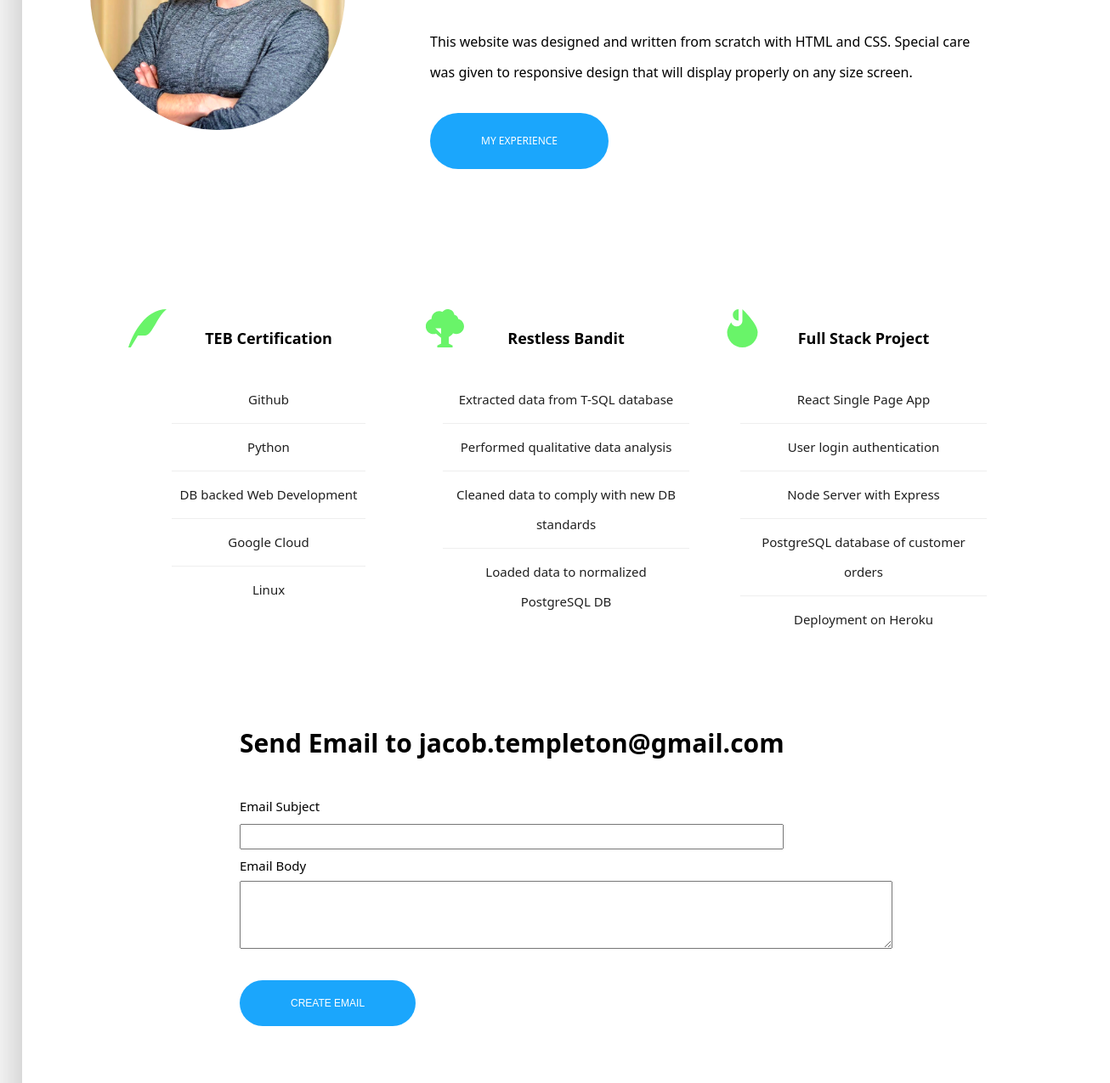
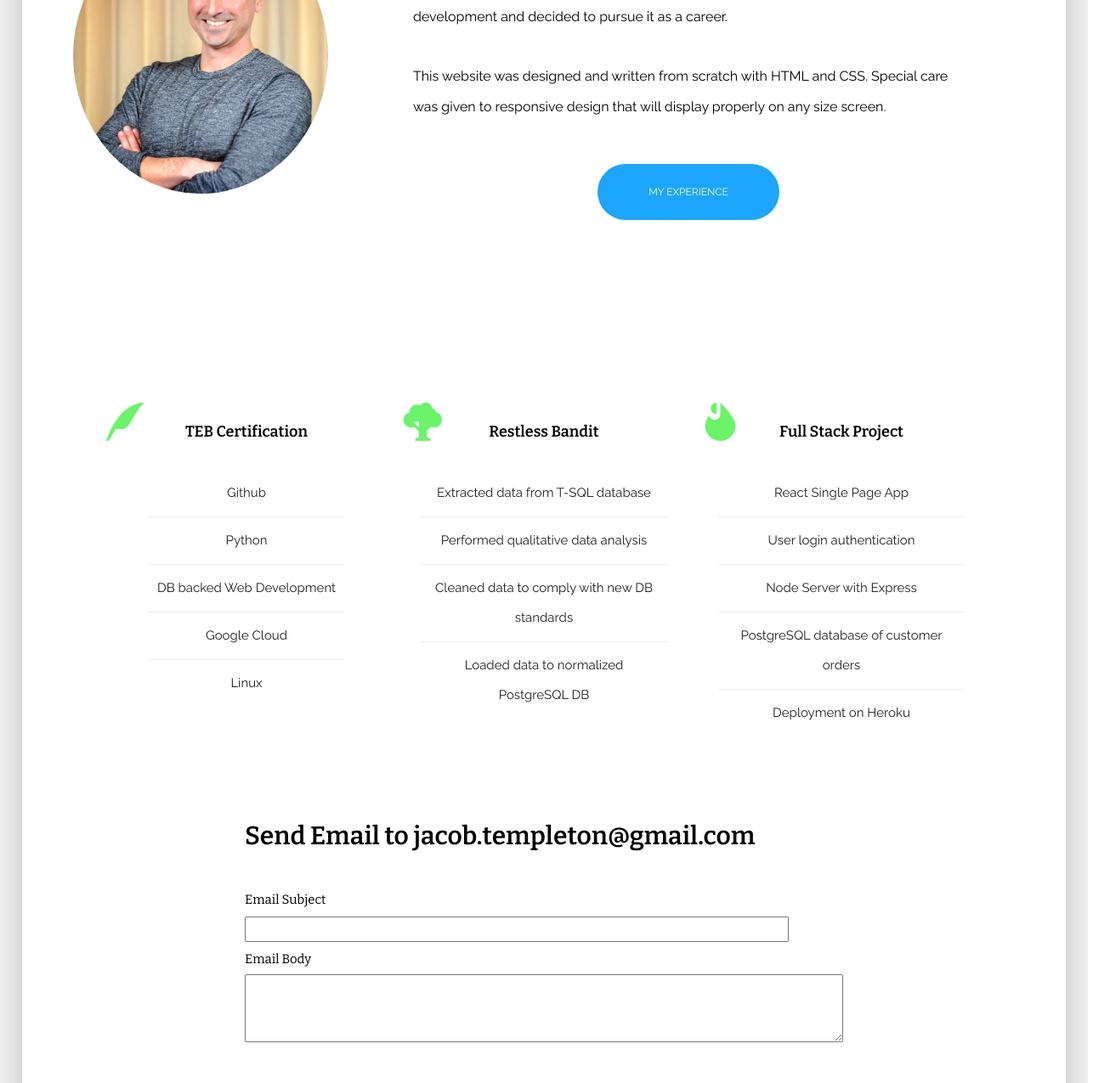
Before and after one commit to JWCTempleton/web-portfolio, a website: page index.html in a window 1280 px wide. Shown: the part 1059-2334 px from the top of the page at 85% size, 1306 px wide, since content can reach past the window. Drawn offline with nearby package versions, Linux system fonts and the light colour scheme.

Commit message:
updated font and other fixes

```diff
--- a/index.html
+++ b/index.html
@@ -5,6 +5,9 @@
     <meta charset="UTF-8">
     <meta name="viewport" content="width=device-width, initial-scale=1.0">
     <meta http-equiv="X-UA-Compatible" content="ie=edge">
+    <link rel="preconnect" href="https://fonts.gstatic.com">
+    <link href="https://fonts.googleapis.com/css2?family=Bitter:wght@400;600&family=Raleway:wght@400;700&display=swap"
+        rel="stylesheet">
     <link rel="stylesheet" href="css/icon-font.css">
     <link rel="stylesheet" href="css/style.css">
     <title>Portfolio Project</title>
@@ -110,7 +113,7 @@
                         <textarea class="textarea" name="body" id="body"></textarea>
                     </div>
                 </div>
-                <div><input type="submit" value="Create Email" class="btn btn--blue is-primary"></div>
+                <div><input type="submit" value="Create Email" class="btn btn--blue center"></div>
             </form>
         </div>
         <footer class="footer">
--- a/sass/_layout.scss
+++ b/sass/_layout.scss
@@ -3,7 +3,8 @@
     background-color: rgb(255, 255, 255);
     box-shadow: 0 2rem 6rem rgba(0,0,0,.3);
     display: grid;
-    width: 100%;
+    //width: 100%;
+    max-width: 150rem;
     grid-template-columns: [full-start] minmax(6rem, 1fr)
     [center-start] repeat(8, [col-start] minmax(min-content, 14rem) [col-end] )
     [center-end] minmax(6rem, 1fr) [full-end];
@@ -34,6 +35,13 @@
         height: 8rem;
         animation: fadeIn 2.5s;
     }
+    &__button {
+        &-span {
+            color:white;
+            font-size: 1.8rem;
+            margin: 0 3rem;
+        }
+    }
 }
 
 .heading-primary {
@@ -44,6 +52,7 @@
     align-items: center;
 
     &--main {
+        font-family: 'Bitter', serif;
         font-size: 2.8rem;
         letter-spacing: 1.6rem;
         margin-top: 4rem;
@@ -54,6 +63,7 @@
         }
     }
     &--sub {
+        font-family: 'Raleway', sans-serif;
         font-size: 2rem;
         letter-spacing: 1.3rem;
         @media only screen and (max-width: $bp-smaller) {
@@ -69,7 +79,7 @@
     display: flex;
     justify-content: space-around;
     align-items: center;
-    margin-top: 8rem;
+    margin-top: 12rem;
     margin-bottom: 12rem;
     @media only screen and (max-width: $bp-medium) {
         display: flex;
@@ -82,7 +92,7 @@
     &__picture {
         flex: 1 0 30rem;
         margin-right: 4rem;
-        filter: saturate(125%) blur(.2px);
+        filter: saturate(115%) blur(.2px);
         @media only screen and (max-width: $bp-medium) {
             width: 35rem;
         }
@@ -96,6 +106,7 @@
     }
 
     &__content {
+        font-family: 'Raleway', sans-serif;
         flex: 1 1 70rem;
         margin: 2rem 6rem;
         display: flex;
@@ -107,7 +118,7 @@
         }
 
         &__btn {
-            margin-top: 3rem;
+            margin: 5rem auto;
         }
     }
 
@@ -126,9 +137,11 @@
         flex-flow: column nowrap;
         align-items: center;
         &__heading {
+            font-family: 'Bitter', serif;
             font-size: 1.8rem;
         }
         &__text {
+            font-family: 'Raleway', sans-serif;
             padding: 3rem;
             color: rgb(32, 32, 32);
             font-size: 1.5rem;
@@ -164,14 +177,19 @@
 }
 
 .contact-me {
+    font-family: 'Bitter', serif;
     grid-column: center-start / center-end;
     display: flex;
+    flex: 1 1 auto;
     flex-direction: column;
-    align-items: center;
     padding: 2rem;
     font-size: 1.5rem;
     line-height: 3.5rem;
     margin: 5rem auto;
+
+    .center {
+        margin: 2rem auto;
+    }
 
     .title {
         margin-bottom: 4rem;
@@ -187,16 +205,14 @@
         width: 50vw;
     }
     .textarea {
-        width: 60vw;
+        width: 55vw;
         height: 8rem;
         padding-left: 1rem;
         padding-top: 1rem;
         font-family: inherit;
         margin-bottom: 2.5rem;
     }
-    .is-primary {
-        align-self: center;
-    }
+
 
 }
 
@@ -204,7 +220,7 @@
 .footer {
     grid-column: full-start / full-end;
     display: flex;
-    max-width: 100%;
+    width: 100%;
     flex: 1 1 auto;
     color: darkgray;
     background-color: black;
@@ -234,8 +250,9 @@
             }
         }
     &__copyright {
+        font-family: "Raleway";
         padding: 3rem;
-        @media only screen and (max-width: $bp-smaller) {
+        @media only screen and (max-width: $bp-medium) {
             max-width: 69vw;
             justify-content: flex-start;
         }
```
Also changed, not shown: css/style.css.
